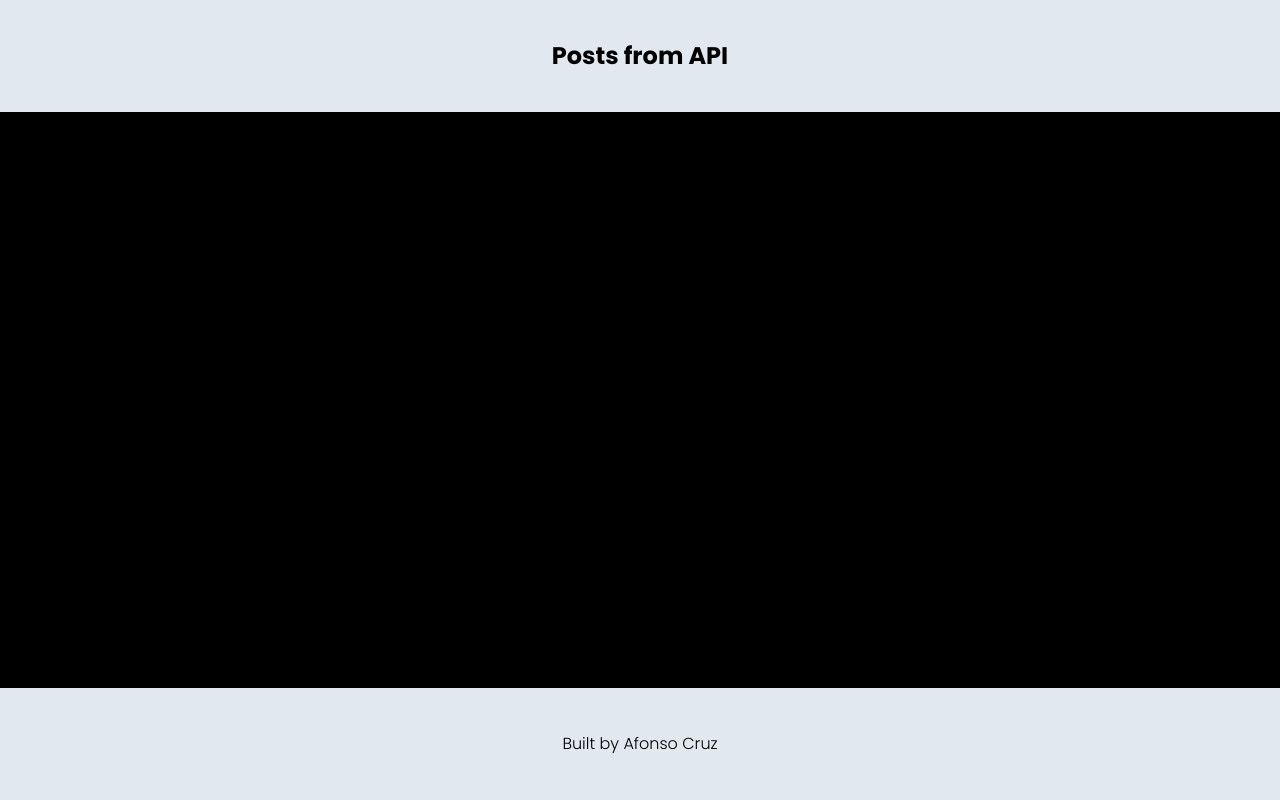
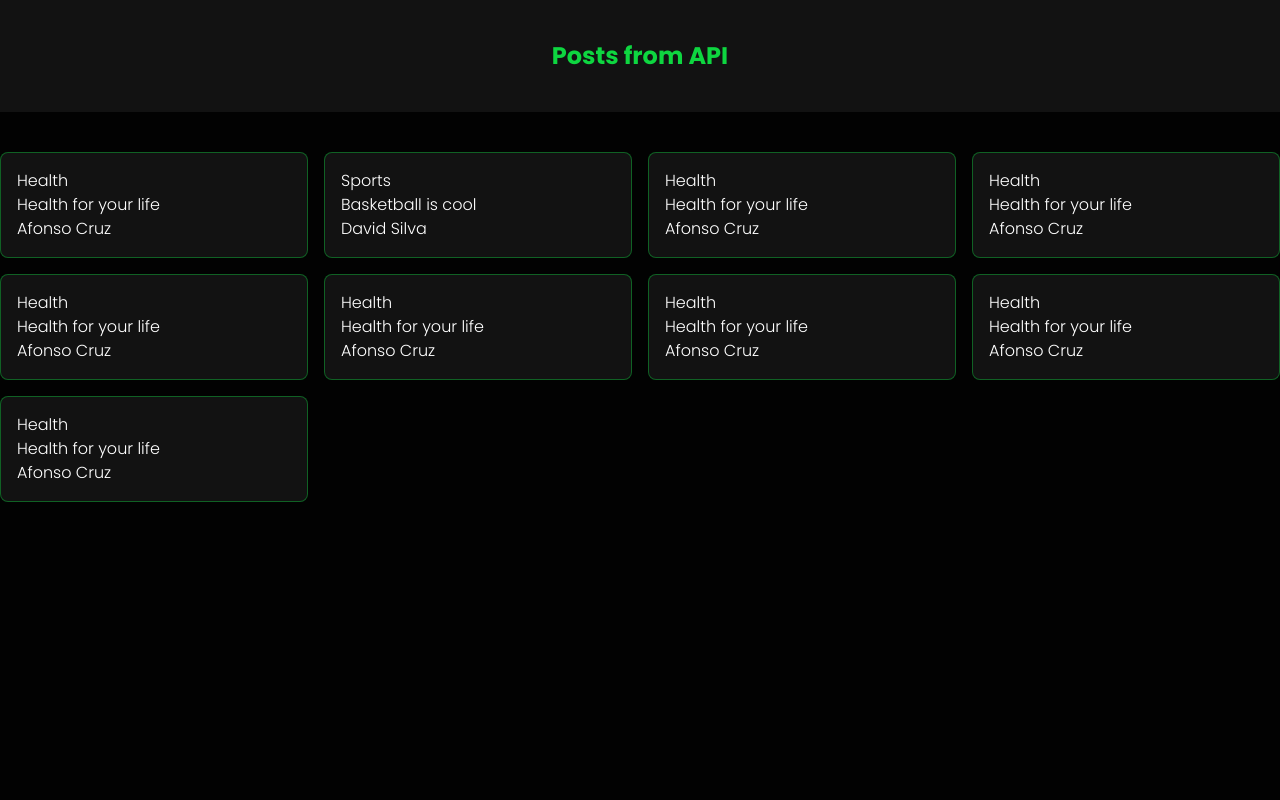
Before and after one commit to afonsocruz/posts-listing, a React (Vite) app: page / in a window 1280 px wide. Shown: the top 800 px of the page. Built offline with nearby package versions, Linux system fonts and the light colour scheme.

Commit message:
card layout set

```diff
--- a/src/App.tsx
+++ b/src/App.tsx
@@ -1,13 +1,84 @@
 import { FC } from 'react';
 import './styles/global.css';
 
+import Container from './components/Container';
 import Header from './components/Header';
 import Footer from './components/Footer';
+import Card from './components/Card';
+
+const data = [
+  {
+    id: 1,
+    title: 'Health',
+    description: 'Health for your life',
+    author: 'Afonso Cruz',
+  },
+  {
+    id: 2,
+    title: 'Sports',
+    description: 'Basketball is cool',
+    author: 'David Silva',
+  },
+  {
+    id: 3,
+    title: 'Health',
+    description: 'Health for your life',
+    author: 'Afonso Cruz',
+  },
+  {
+    id: 4,
+    title: 'Health',
+    description: 'Health for your life',
+    author: 'Afonso Cruz',
+  },
+  {
+    id: 5,
+    title: 'Health',
+    description: 'Health for your life',
+    author: 'Afonso Cruz',
+  },
+  {
+    id: 6,
+    title: 'Health',
+    description: 'Health for your life',
+    author: 'Afonso Cruz',
+  },
+  {
+    id: 7,
+    title: 'Health',
+    description: 'Health for your life',
+    author: 'Afonso Cruz',
+  },
+  {
+    id: 8,
+    title: 'Health',
+    description: 'Health for your life',
+    author: 'Afonso Cruz',
+  },
+  {
+    id: 9,
+    title: 'Health',
+    description: 'Health for your life',
+    author: 'Afonso Cruz',
+  },
+];
 
 const App: FC = () => {
   return (
     <>
       <Header />
+      <Container>
+        <div className="max-w-screen-xl grid grid-cols-1 sm:grid-cols-2 md:grid-cols-3 lg:grid-cols-4 gap-4">
+          {data?.map((item) => (
+            <Card
+              key={item?.id}
+              title={item?.title}
+              description={item?.description}
+              author={item?.author}
+            />
+          ))}
+        </div>
+      </Container>
       <Footer />
     </>
   );
--- a/src/components/Card.tsx
+++ b/src/components/Card.tsx
@@ -1,7 +1,23 @@
 import React from 'react';
 
-const Card: React.FC = () => {
-  return <div />;
+interface CardProps {
+  title: string;
+  description: string;
+  author: string;
+}
+
+const Card: React.FC<CardProps> = ({
+  title,
+  description,
+  author,
+}: CardProps) => {
+  return (
+    <div className="max-w-xs rounded-lg bg-primary p-4 border-opacity-40 border border-fluorescent">
+      <h1 className="text-white">{title}</h1>
+      <p className="text-white">{description}</p>
+      <span className="text-white inline-block text-center">{author}</span>
+    </div>
+  );
 };
 
 export default Card;
--- /dev/null
+++ b/src/components/Container.tsx
@@ -0,0 +1,15 @@
+import React from 'react';
+
+interface ContainerProps {
+  children?: React.ReactNode;
+}
+
+const Container: React.FC<ContainerProps> = (props: ContainerProps) => {
+  return (
+    <div className="max-w-screen-xl my-0 mx-auto bg-inherit min-h-screen xs:py-10 xs:px-5 xl:px-0">
+      {props.children}
+    </div>
+  );
+};
+
+export default Container;
--- a/src/components/Footer.tsx
+++ b/src/components/Footer.tsx
@@ -2,9 +2,11 @@ import React from 'react';
 
 const Footer: React.FC = () => {
   return (
-    <footer className="w-full h-28 flex items-center justify-center bg-slate-200 absolute bottom-0 right-0">
+    <footer className="w-full h-28 flex items-center justify-center bg-primary">
       <a href="https://www.linkedin.com/in/afonsocruzdev/" target="_blank">
-        <h3 className="font-light hover:font-bold">Built by Afonso Cruz</h3>
+        <h3 className="font-light opacity-80 text-fluorescent hover:opacity-100">
+          Built by Afonso Cruz
+        </h3>
       </a>
     </footer>
   );
--- a/src/components/Header.tsx
+++ b/src/components/Header.tsx
@@ -2,8 +2,10 @@ import React from 'react';
 
 const Header: React.FC = () => {
   return (
-    <header className="w-full h-28 flex items-center justify-center bg-slate-200">
-      <h3 className="text-2xl font-semibold">Posts from API</h3>
+    <header className="w-full h-28 flex items-center justify-center bg-primary">
+      <h3 className="text-2xl font-semibold text-fluorescent">
+        Posts from API
+      </h3>
     </header>
   );
 };
--- a/src/styles/global.css
+++ b/src/styles/global.css
@@ -7,7 +7,7 @@
 }
 
 body {
-  @apply bg-black relative h-screen;
+  @apply bg-secondary relative min-h-screen;
   font-family: 'Poppins', sans-serif;
 }
 
--- a/tailwind.config.js
+++ b/tailwind.config.js
@@ -2,7 +2,19 @@
 export default {
   content: ['./src/**/*.{js,ts,jsx,tsx}'],
   theme: {
-    extend: {},
+    extend: {
+      colors: {
+        primary: '#121212',
+        secondary: '#020202',
+        fluorescent: '#0ED640',
+      },
+      screens: {
+        xs: '320px',
+      },
+      boxShadow: {
+        light: '3px 5px 22px -3px rgba(255,255,255,0.61);',
+      },
+    },
   },
   plugins: [],
 };
```
